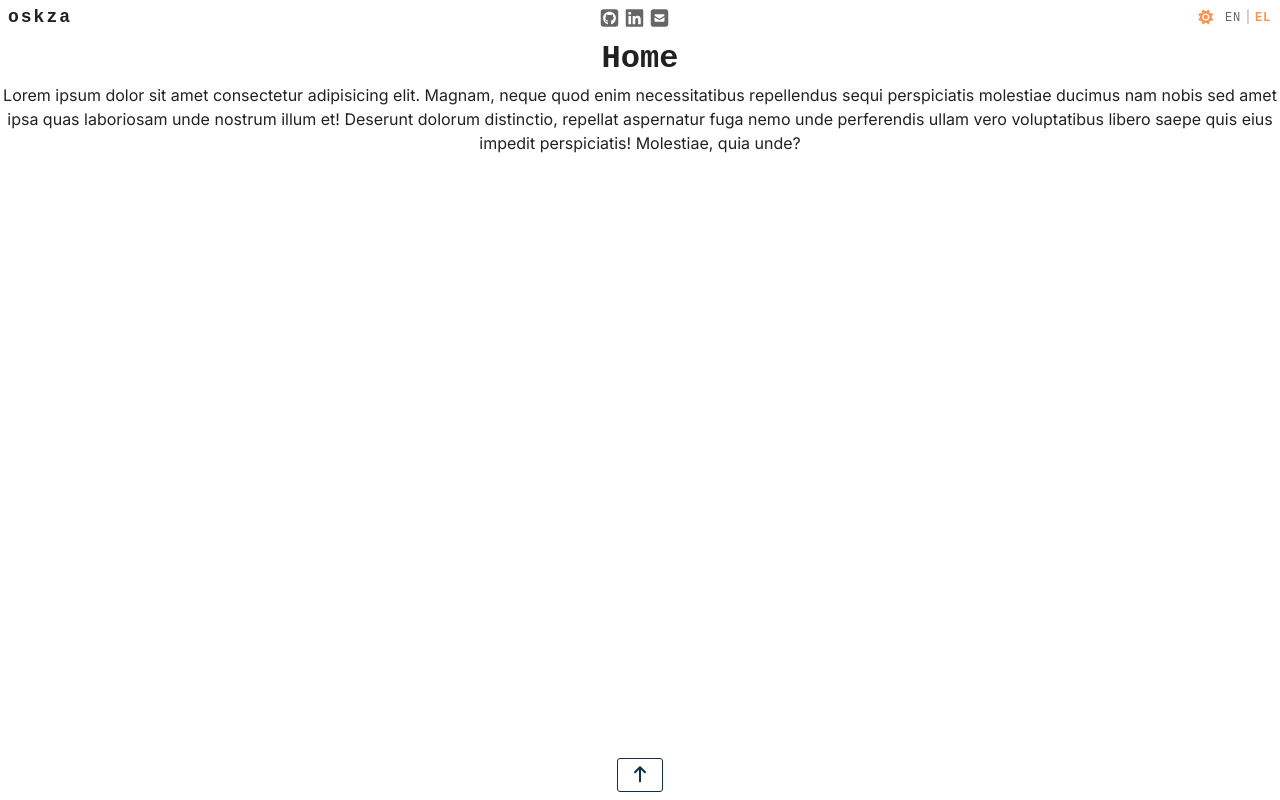
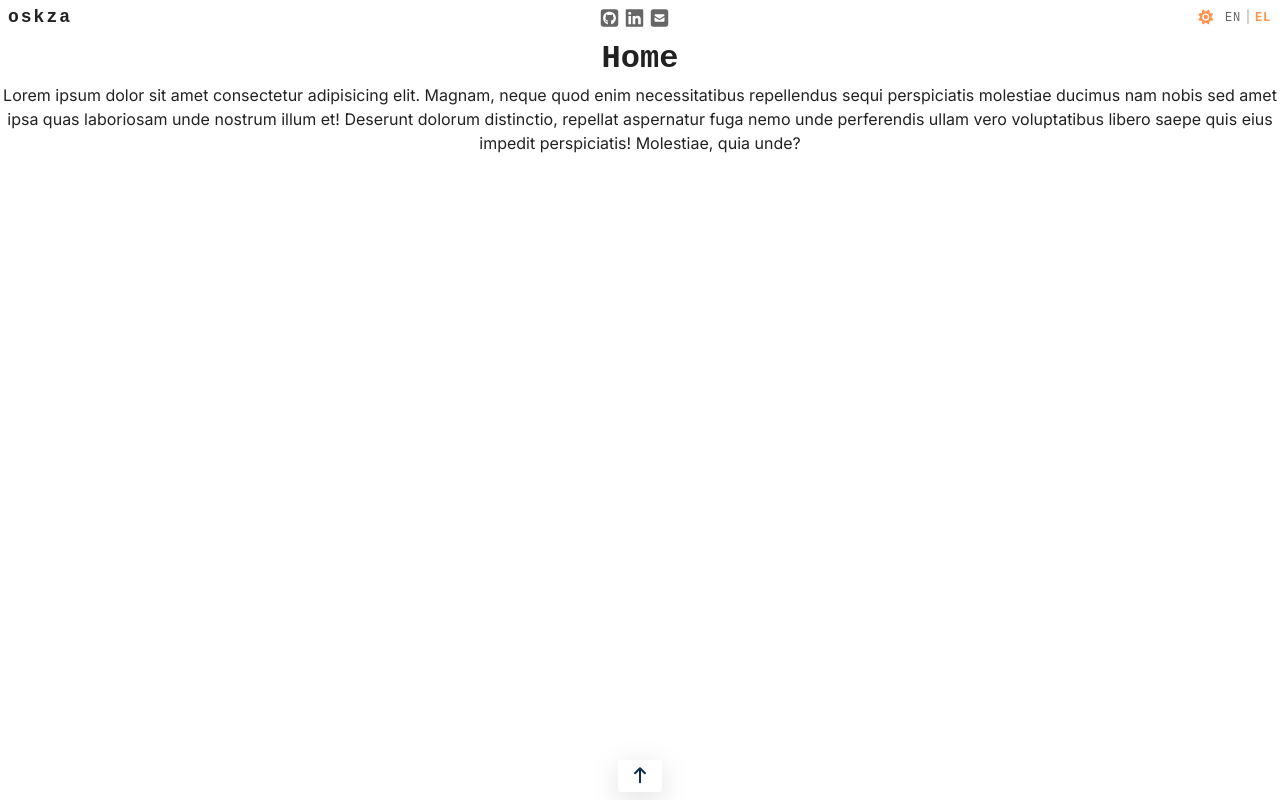
Before and after one commit to oskza/oskza-web, a Vue app: page / in a window 1280 px wide. Built offline with nearby package versions, Linux system fonts and the light colour scheme; a web font is replaced by a local one.

Commit message:
Added css shadow to GoTopBtn

```diff
--- a/src/style.css
+++ b/src/style.css
@@ -82,3 +82,8 @@ a {
 }
 
 h1, h2, h3, h4, h5, h6 { font-family: var(--font-stack-mono); }
+
+html.light .btn-go-top {
+  border: none;
+  box-shadow: rgba(100, 100, 111, 0.2) 0px 7px 29px 0px;
+}
```
